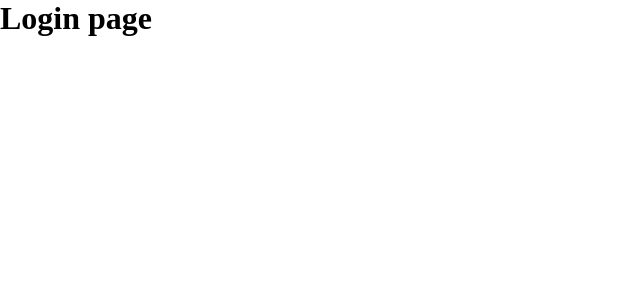
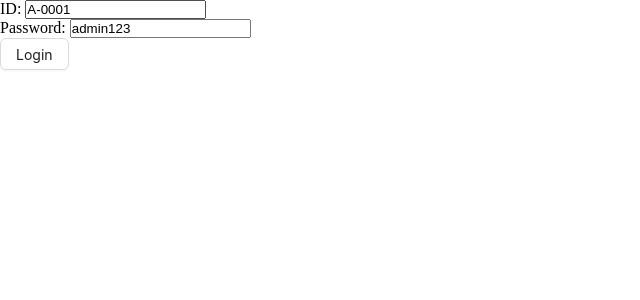
Before and after one commit to alamin-cse44/university-client, a React (Vite) app: page /login in a window 1280 px wide. Shown: the top 300 px of the page, without its empty margins (0-640 px from the left). Built offline with nearby package versions, Linux system fonts and the light colour scheme.

Commit message:
Feat: login with token

```diff
--- a/package.json
+++ b/package.json
@@ -12,6 +12,7 @@
   "dependencies": {
     "@reduxjs/toolkit": "^2.5.0",
     "antd": "^5.23.0",
+    "jwt-decode": "^4.0.0",
     "react": "^18.3.1",
     "react-dom": "^18.3.1",
     "react-hook-form": "^7.54.2",
--- a/src/pages/Login.tsx
+++ b/src/pages/Login.tsx
@@ -1,11 +1,52 @@
-import React from 'react';
+import { Button } from 'antd';
+import { useForm } from 'react-hook-form';
+import { useLoginMutation } from '../redux/features/auth/authApi';
+import { useAppDispatch } from '../redux/hook';
+import { setUser } from '../redux/features/auth/authSlice';
+import { verifyToken } from '../utils/verifyToken';
 
 const Login = () => {
-    return (
-        <div>
-            <h1>Login page</h1>
-        </div>
-    );
+  const dispatch = useAppDispatch();
+  const { register, handleSubmit } = useForm({
+    defaultValues: {
+      userId: 'A-0001',
+      password: 'admin123',
+    },
+  });
+
+  const [login, { data, error }] = useLoginMutation();
+
+//   console.log("data", data);
+
+  const onSubmit = async (data) => {
+    const userInfo = {
+      id: data.userId,
+      password: data.password,
+    };
+
+    // console.log(userInfo);
+
+    const res = await login(userInfo).unwrap();
+    const user = verifyToken(res.data.accessToken);
+
+    console.log("user", user);
+
+    dispatch(setUser({ user: user, token: res.data.accessToken }));
+  };
+
+  return (
+    <form onSubmit={handleSubmit(onSubmit)}>
+      <div>
+        <label htmlFor="id">ID: </label>
+        <input type="text" id="id" {...register('userId')} />
+      </div>
+      <div>
+        <label htmlFor="password">Password: </label>
+        <input type="text" id="password" {...register('password')} />
+      </div>
+      <Button htmlType="submit">Login</Button>
+    </form>
+  );
 };
 
 export default Login;
--- a/src/redux/api/baseApi.ts
+++ b/src/redux/api/baseApi.ts
@@ -0,0 +1,10 @@
+import { createApi, fetchBaseQuery } from "@reduxjs/toolkit/query/react";
+
+export const baseApi = createApi({
+  reducerPath: "baseApi",
+  baseQuery: fetchBaseQuery({
+    baseUrl: "http://localhost:5000/api/v1/",
+    credentials: "include", // Include cookies in requests
+  }),
+  endpoints: () => ({}),
+});
--- /dev/null
+++ b/src/redux/features/auth/authApi.ts
@@ -0,0 +1,15 @@
+import { baseApi } from "../../api/baseApi";
+
+const authApi = baseApi.injectEndpoints({
+  endpoints: (builder) => ({
+    login: builder.mutation({
+      query: (userInfo) => ({
+        url: "/auth/login",
+        method: "POST",
+        body: userInfo,
+      }),
+    }),
+  }),
+});
+
+export const { useLoginMutation } = authApi;
--- a/src/redux/hook.ts
+++ b/src/redux/hook.ts
@@ -1,5 +1,6 @@
-import { useDispatch, useSelector } from "react-redux";
+import { TypedUseSelectorHook, useDispatch, useSelector } from "react-redux";
 import type { RootState, AppDispatch } from "./store";
 
-export const useAppDispatch = useDispatch.withTypes<AppDispatch>();
-export const useAppSelector = useSelector.withTypes<RootState>();
+// Use throughout your app instead of plain `useDispatch` and `useSelector`
+export const useAppDispatch: () => AppDispatch = useDispatch;
+export const useAppSelector: TypedUseSelectorHook<RootState> = useSelector;
--- a/src/redux/store.ts
+++ b/src/redux/store.ts
@@ -1,10 +1,14 @@
 import { configureStore } from "@reduxjs/toolkit";
 import authReducer from "./features/auth/authSlice";
+import { baseApi } from "./api/baseApi";
 
 export const store = configureStore({
   reducer: {
+    [baseApi.reducerPath]: baseApi.reducer,
     auth: authReducer,
   },
+  middleware: (getDefaultMiddlewares) =>
+    getDefaultMiddlewares().concat(baseApi.middleware),
 });
 
 export type RootState = ReturnType<typeof store.getState>;
--- /dev/null
+++ b/src/utils/verifyToken.ts
@@ -0,0 +1,5 @@
+import { jwtDecode } from 'jwt-decode';
+
+export const verifyToken = (token: string) => {
+  return jwtDecode(token);
+};
```
Also changed, not shown: 1 other file (tests, documents, lock files or other folders).
